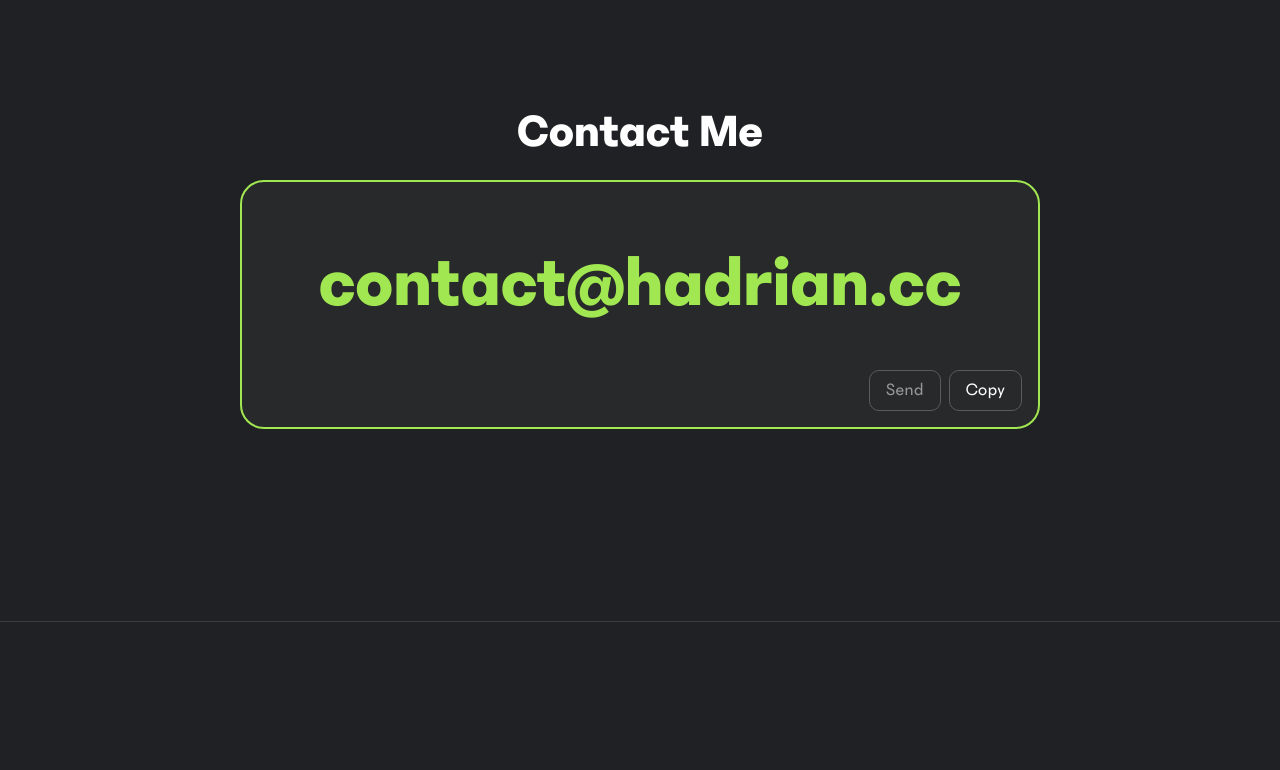
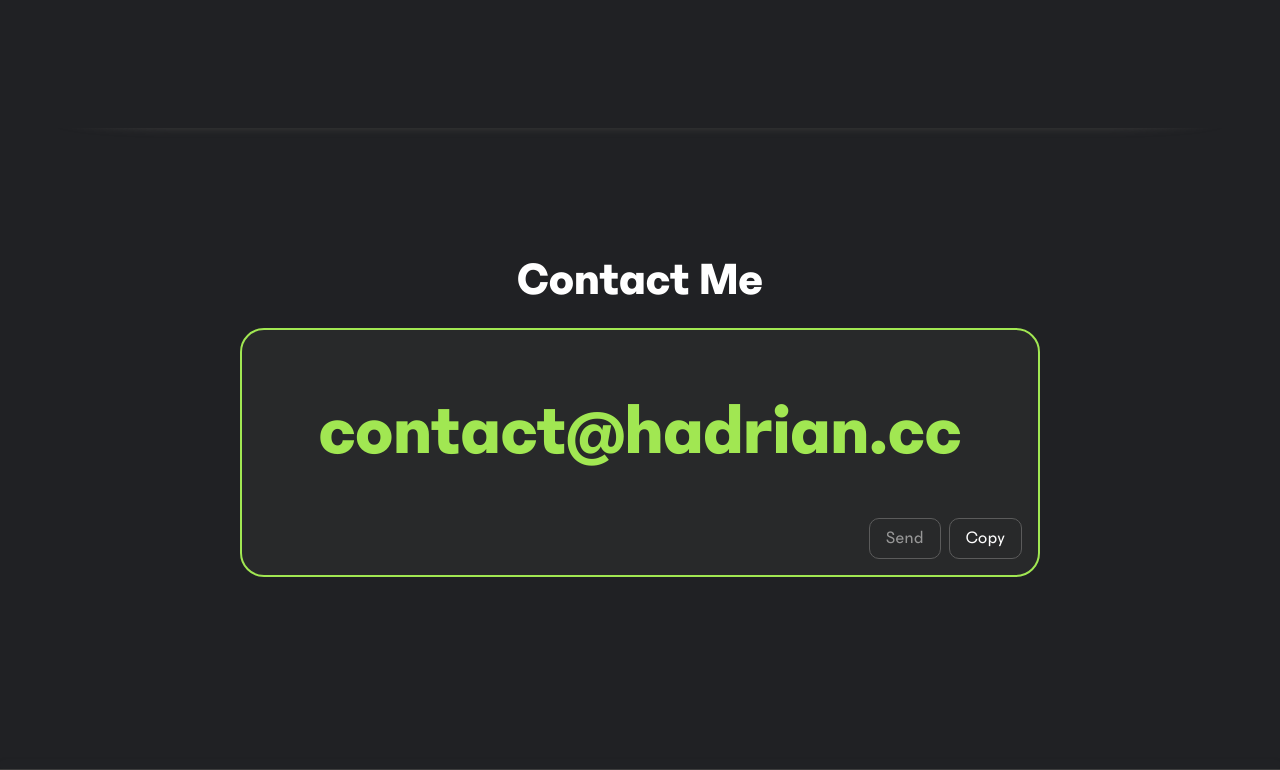
Before and after one commit to udontur/hadrian-cc, a Next.js app: page / in a window 1280 px wide. Shown: the part 4443-5213 px from the top of the page. Before the commit the page ends 5065 px from the top, so only its background shows below. Built offline with nearby package versions, Linux system fonts and the light colour scheme.

Commit message:
feat: added a divider before the contact me block::

```diff
--- a/app/page.tsx
+++ b/app/page.tsx
@@ -41,16 +41,17 @@ export default function Home() {
                 <Hardskill/> (Replace tech stack?)
                 */}
                 <Awards/>
-                <Contact/>
-                {/* contactme */}
             </div>
+            <div className="m-32"></div>
+            <Divider/>
+
+            <Contact/>
             <div className="m-32"></div>
             {/* <Divider/> */}
         </main>
         <Empty/>
         <Footer/>
 
-        {/* Vercel */}
         <Analytics/>
         <SpeedInsights/>
     </>
```
